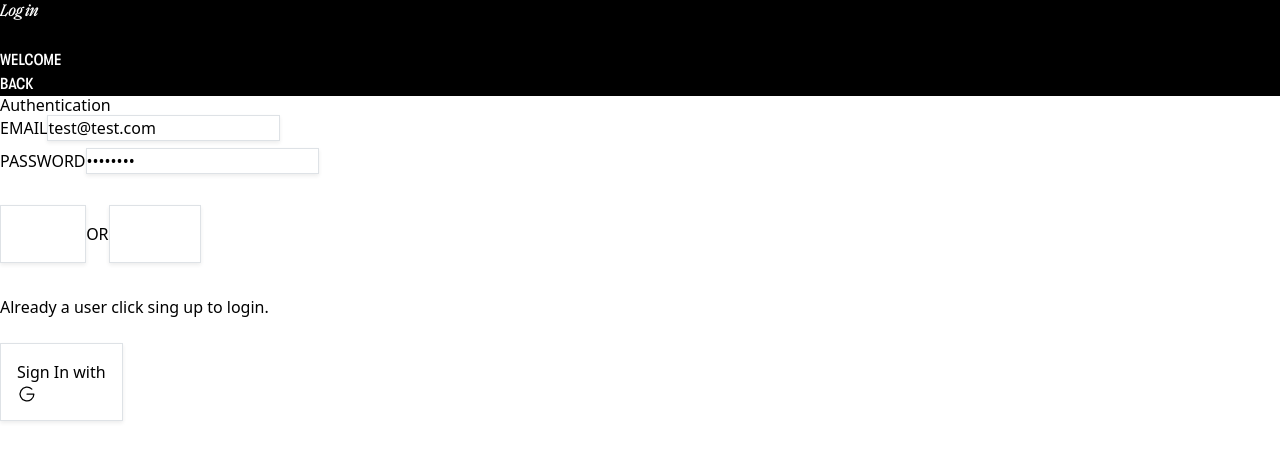
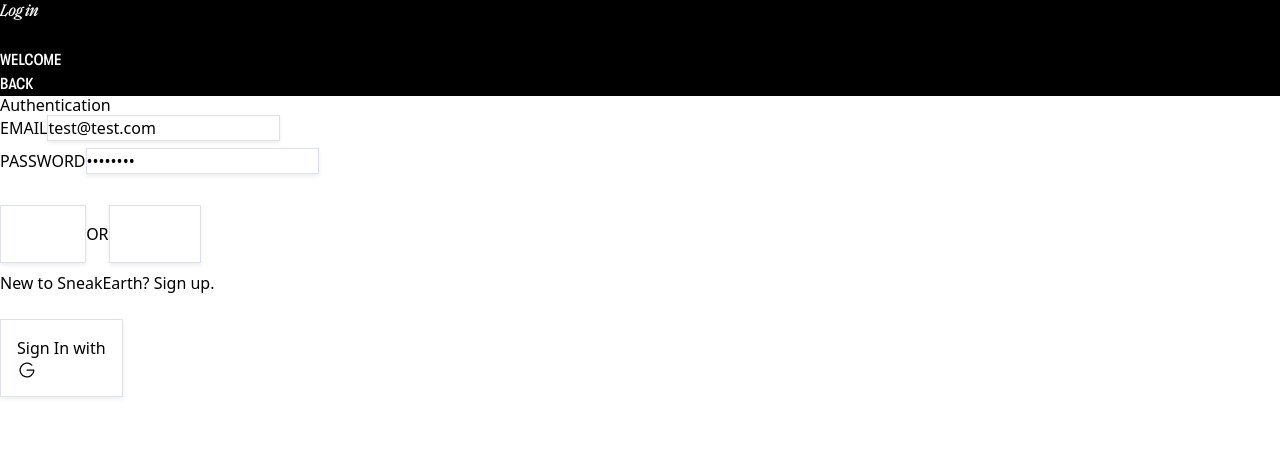
Before and after one commit to EbrahimAfridi/eCommerece, a React (Vite) app: page / in a window 1280 px wide. Shown: the top 460 px of the page. Built offline with nearby package versions, Linux system fonts and the light colour scheme; no server answers; the HTML template or start-up script is replaced by a standard one.

Commit message:
ui improved

```diff
--- a/src/Pages/LogIn/NewLogin.jsx
+++ b/src/Pages/LogIn/NewLogin.jsx
@@ -103,8 +103,8 @@
               Sign Up
             </button>
           </div>
-          <p className="text-zinc-500 mt-4 mb-8">
-            Already a user click sing up to login.
+          <p className="text-zinc-500 mt-6 mb-8">
+            New to SneakEarth? Sign up.
           </p>
           <button
             className="hover:shadow-md sign-in p-3 bg-white text-black w-full rounded-lg border shadow-sm font-extralight mt-4"
```
